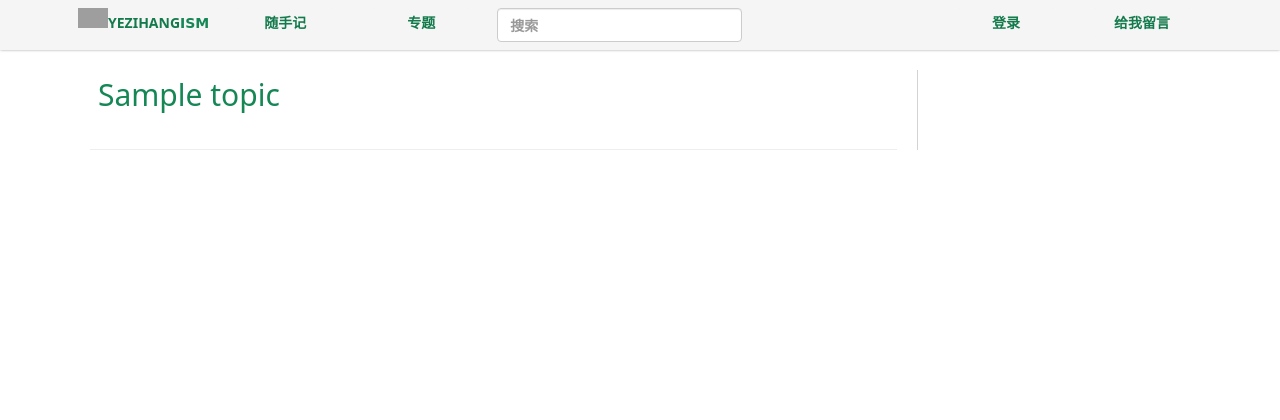
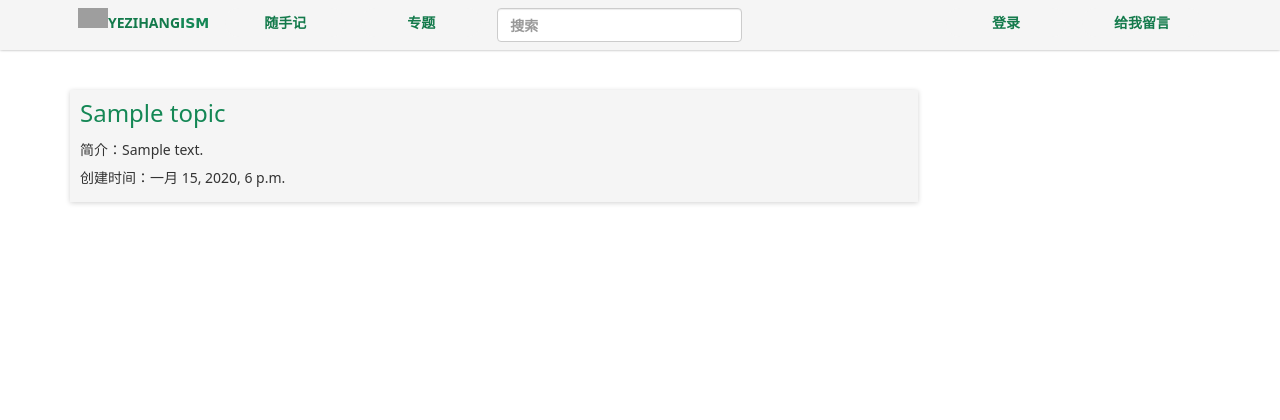
Before and after one commit to YEZIHANGISM/yezihangism, a Django app: page /ismblog/topic/ in a window 1280 px wide; the page is wider, and only the part inside the window is pictured. Shown: the top 420 px of that part. Run offline with Django 3.2, Linux system fonts and the light colour scheme; tables that the repository leaves empty hold one stand-in row (values such as "Sample post"); some libraries are stand-ins or nearby versions; some web fonts are replaced; grey boxes are pictures that could not be loaded.

Commit message:
topic新字段,新ui

```diff
--- a/ismblog/models.py
+++ b/ismblog/models.py
@@ -17,6 +17,8 @@ class Tag(models.Model):
 class Topic(models.Model):
 
     title = models.CharField(max_length=200)
+    summary = models.TextField(max_length=1000, null=True)
+    init_date = models.DateTimeField(auto_now=False, default=datetime.datetime.now())
 
     def __str__(self):
         return self.title
--- a/ismblog/static/css/base.css
+++ b/ismblog/static/css/base.css
@@ -98,6 +98,13 @@ p {
     padding: 0 20px;
 }
 
+.topic-list div {
+    background-color: whitesmoke;
+    margin: 20px 0;
+    padding: 10px;
+    box-shadow: 0 1px 5px lightgrey;
+}
+
 #btn-color-inherit {
     background-color: #148755;
     color: whitesmoke;
--- a/ismblog/templates/base.html
+++ b/ismblog/templates/base.html
@@ -21,7 +21,14 @@
     {% block extrahead %}{% endblock %}
 
     <script>
-
+       $(document).ready(function() {
+           $(".topic").mouseover(function() {
+               $(this).css({"box-shadow":"0 1px 8px lightgrey"})
+           }),
+           $(".topic").mouseout(function(){
+            $(this).css({"box-shadow":""})
+           })
+       });
     </script>
 
 </head>
@@ -59,10 +66,8 @@
         <div class="container">
           <div class="row">
               <div class="col-md-9">
-                    <div class="content-list">
-                        {% block content %}{% endblock %}
-                        {% block pagination %}{% endblock %}
-                    </div>
+                {% block content %}{% endblock %}
+                {% block pagination %}{% endblock %}
               </div>
               <div class="col-md-3">
                 <div class="sidebar-nav">
--- a/ismblog/templates/ismblog/blog_list.html
+++ b/ismblog/templates/ismblog/blog_list.html
@@ -5,22 +5,22 @@
 {% endblock %}
 
 {% block content %}
-    <!-- <h1>Blog list</h1> -->
     {% if empty %}
         <div>
             <p>{{ empty }}</p>
         </div>
     {% else %}
+    <div class="content-list">
         {% for blog in blog_list %}
             <div class="blog-list">
                 <h3><a style="width: 90%;" href="{% url 'blog-detail' blog.id %}">{{ blog.title }}</a></h3>
-                <!-- <p><a href="{% url 'topic' %}"><button type="submit" class="label" style="border-radius: 290486px; font-weight: normal; background-color: #148755;">{{ blog.topic }}</button></a></p> -->
                 <p>{{ blog.content|safe|striptags|truncatechars:100 }}...</p>
                 <label><i class="fa fa-tags"></i>：{{ blog.display_tag }}</label>
                 <p style="color: gray;">{{ blog.publish_date }}&nbsp;&nbsp;&nbsp;阅读量：{{ blog.pageviews }}</p>
                 <hr />
             </div>
         {% endfor %}
+    </div>
     {% endif %}
 {% endblock %}
 
--- a/ismblog/templates/ismblog/topic_list.html
+++ b/ismblog/templates/ismblog/topic_list.html
@@ -5,11 +5,15 @@
 {% endblock %}
 
 {% block content %}
-    <ul>
+    <div class="topic-list">
         {% for topic in topic_list %}
-            <li><h2><a href="{% url 'topic-blog' topic.id %}">{{ topic }}</a></h2></li>
-            <hr />
+            <div class="topic">
+                <h3><a href="{% url 'topic-blog' topic.id %}">{{ topic }}</a></h3>
+                {% if topic.summary %}
+                    <p>简介：{{ topic.summary }}</p>
+                {% endif %}
+                <p>创建时间：{{ topic.init_date }}</p>
+            </div>
         {% endfor %}
-
-    </ul>
+    </div>
 {% endblock %}
```
Also changed, not shown: ismblog/templates/ismblog/blog_detail.html (+7 -6 lines).
